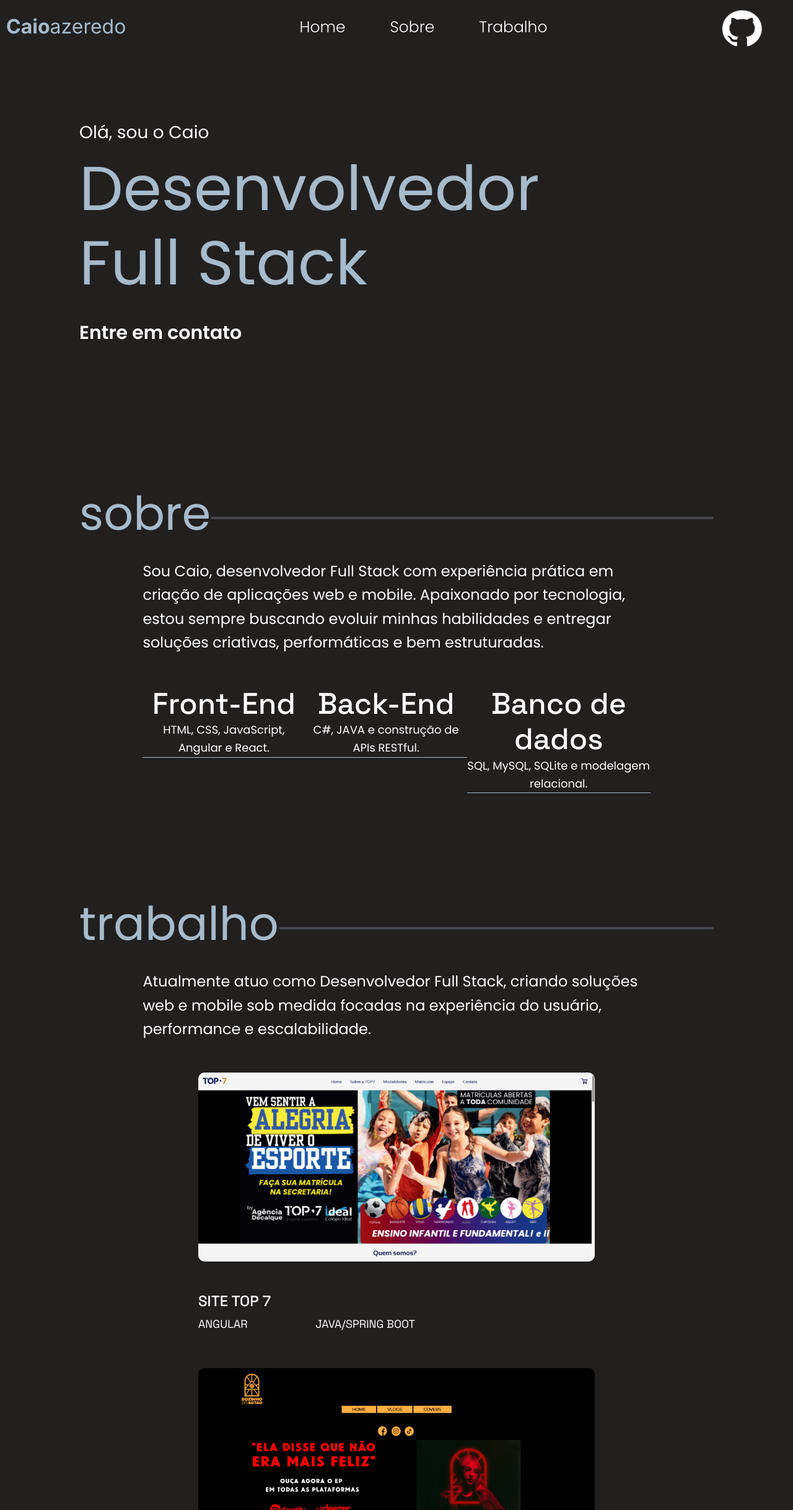
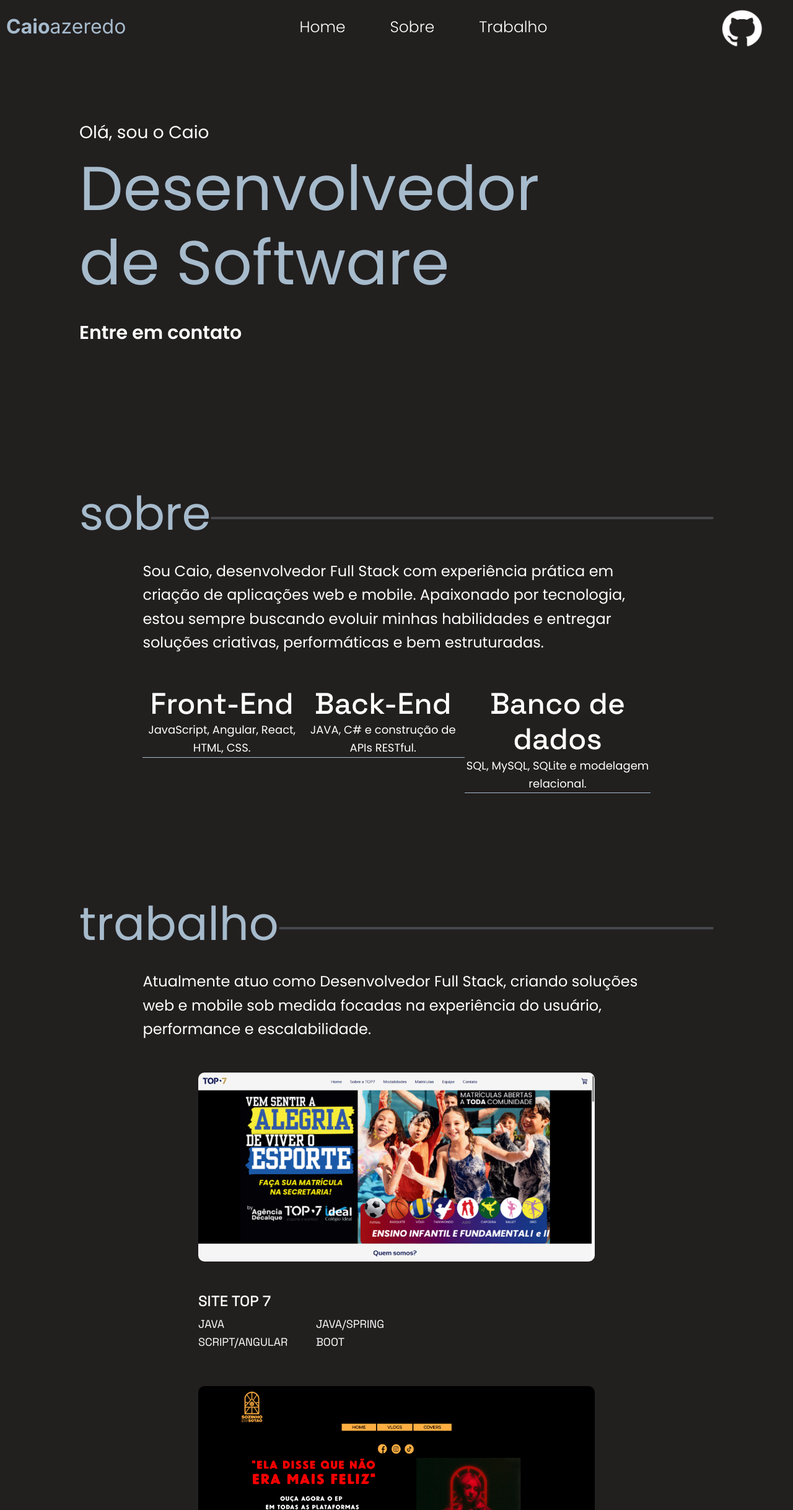
Before and after one commit to CaioVAzeredo/novo-portifolio, an Angular app: page / in a window 1280 px wide. Shown: the top 2437 px of the page at 62% size. Built offline with nearby package versions, Linux system fonts and the light colour scheme.

Commit message:
adição de detalhes

```diff
--- a/src/app/componentes/hero/hero.component.css
+++ b/src/app/componentes/hero/hero.component.css
@@ -9,7 +9,7 @@
 
 .info {
   margin-top: 100px;
-  width: 500px;
+  width: 600px;
   line-height: 1.0;
 }
 
--- a/src/app/componentes/hero/hero.component.html
+++ b/src/app/componentes/hero/hero.component.html
@@ -1,7 +1,7 @@
 <section class="container-hero" id="home">
     <div class="info">
         <p>Olá, sou o Caio</p>
-        <h1 class="full-stack">Desenvolvedor Full Stack</h1>
+        <h1 class="full-stack">Desenvolvedor de Software</h1>
         <div class="div-contato">
             <a href="#contato" class="contato">Entre em contato</a>
         </div>
--- a/src/app/componentes/sobre/sobre.component.html
+++ b/src/app/componentes/sobre/sobre.component.html
@@ -10,11 +10,11 @@
 
         <div>
             <h3>Front-End</h3>
-            <p>HTML, CSS, JavaScript, Angular e React.</p>
+            <p>JavaScript, Angular, React, HTML, CSS.</p>
         </div>
         <div>
             <h3>Back-End</h3>
-            <p>C#, JAVA e construção de APIs RESTful.</p>
+            <p>JAVA, C# e construção de APIs RESTful.</p>
         </div>
         <div >
             <h3>Banco de dados</h3>
--- a/src/assets/trabalhos.json
+++ b/src/assets/trabalhos.json
@@ -5,7 +5,7 @@
             "imagem": "../../../assets/site-top7.png",
             "link": "https://top7esportes.com/",
             "skills": [
-                "ANGULAR",
+                "JAVA SCRIPT/ANGULAR",
                 "JAVA/SPRING BOOT"
             ]
         },
```
